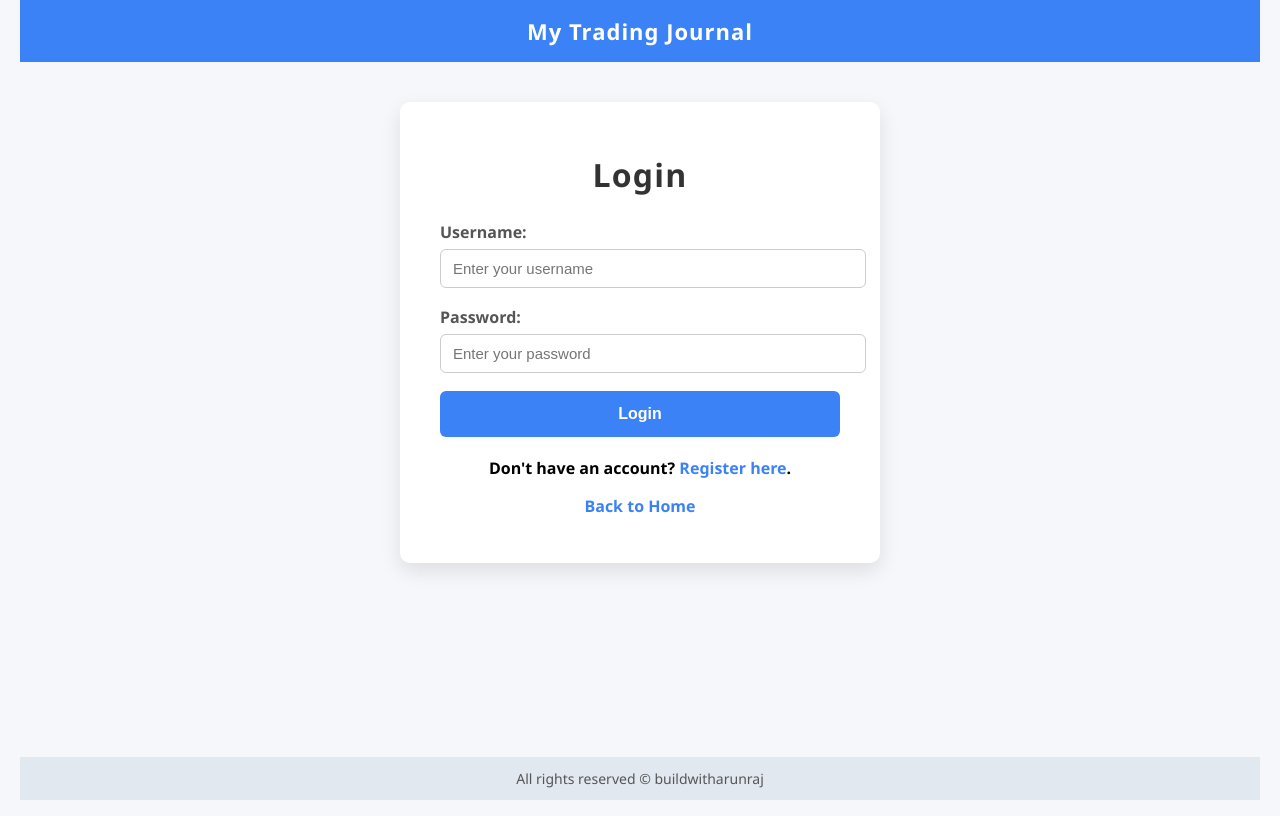
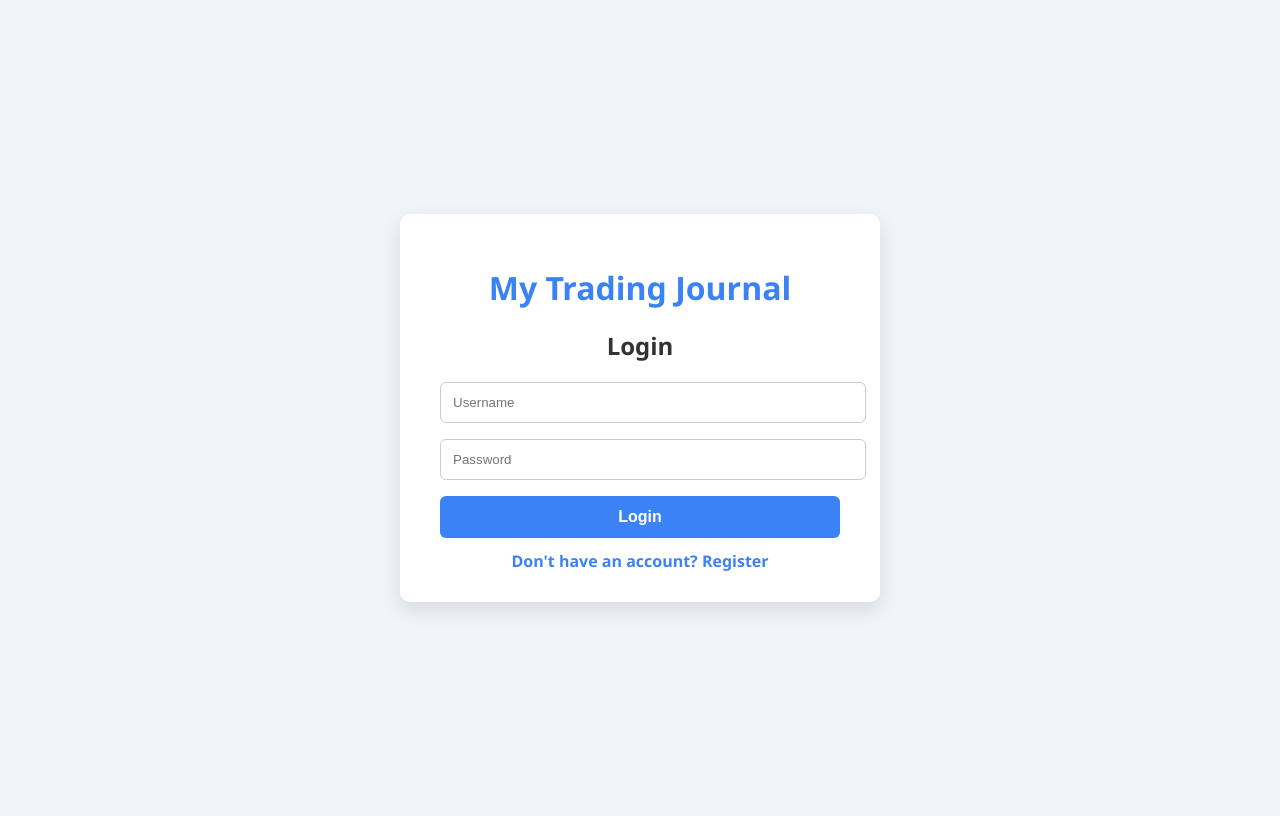
Before and after one commit to BeamingMonkey/option-journal-, a Flask app: page /login in a window 1280 px wide. Run offline with Flask 2, Linux system fonts and the light colour scheme.

Commit message:
Add files via upload

```diff
--- a/templates/login.html
+++ b/templates/login.html
@@ -1,159 +1,76 @@
 <!DOCTYPE html>
 <html lang="en">
 <head>
-    <meta charset="UTF-8" />
-    <meta name="viewport" content="width=device-width, initial-scale=1" />
-    <title>Login - Option Trading Journal</title>
+    <meta charset="UTF-8">
+    <title>Login - My Trading Journal</title>
     <style>
         body {
-            background: #f5f7fa;
+            background: #f0f4f8;
             font-family: 'Segoe UI', Tahoma, Geneva, Verdana, sans-serif;
-            margin: 0;
-            padding: 0 20px;
-            min-height: 100vh;
             display: flex;
-            flex-direction: column;
+            justify-content: center;
             align-items: center;
+            height: 100vh;
         }
-
-        header {
-            background-color: #3b82f6;
-            color: white;
-            width: 100%;
-            padding: 16px 0;
-            text-align: center;
-            font-size: 22px;
-            font-weight: bold;
-            letter-spacing: 1px;
-        }
-
-        .container {
+        .box {
             background: #fff;
+            padding: 30px 40px;
+            border-radius: 10px;
+            box-shadow: 0 8px 20px rgba(0,0,0,0.1);
             max-width: 400px;
             width: 100%;
-            padding: 30px 40px;
-            box-shadow: 0 8px 20px rgba(0,0,0,0.1);
-            border-radius: 10px;
+        }
+        h1 {
+            margin-bottom: 10px;
             text-align: center;
-            margin: 40px 0;
+            color: #3b82f6;
         }
-
-        h1 {
+        h2 {
+            margin-bottom: 20px;
+            text-align: center;
             color: #333;
-            margin-bottom: 25px;
-            font-weight: 700;
-            letter-spacing: 1.2px;
         }
-
-        label {
+        input {
+            width: 100%;
+            padding: 12px;
+            margin-bottom: 16px;
+            border: 1.5px solid #ccc;
+            border-radius: 6px;
+        }
+        button {
+            width: 100%;
+            padding: 12px;
+            background: #3b82f6;
+            color: white;
+            border: none;
+            border-radius: 6px;
+            font-weight: bold;
+            font-size: 16px;
+            cursor: pointer;
+        }
+        button:hover {
+            background: #2563eb;
+        }
+        a {
             display: block;
-            margin-bottom: 6px;
-            color: #555;
+            text-align: center;
+            margin-top: 12px;
+            color: #3b82f6;
             font-weight: 600;
-            text-align: left;
-        }
-
-        input[type="text"],
-        input[type="password"] {
-            width: 100%;
-            padding: 10px 12px;
-            margin-bottom: 18px;
-            border: 1.8px solid #ccc;
-            border-radius: 6px;
-            font-size: 15px;
-            transition: border-color 0.3s ease;
-        }
-
-        input[type="text"]:focus,
-        input[type="password"]:focus {
-            outline: none;
-            border-color: #3b82f6;
-            box-shadow: 0 0 6px rgba(59, 130, 246, 0.3);
-        }
-
-        input[type="submit"] {
-            background-color: #3b82f6;
-            color: white;
-            font-weight: 700;
-            border: none;
-            padding: 14px;
-            width: 100%;
-            border-radius: 6px;
-            cursor: pointer;
-            font-size: 16px;
-            transition: background-color 0.3s ease;
-        }
-
-        input[type="submit"]:hover {
-            background-color: #2563eb;
-        }
-
-        .messages {
-            color: #e03e3e;
-            text-align: left;
-            margin-bottom: 15px;
-            list-style: inside disc;
-            padding-left: 0;
-        }
-
-        .links {
-            margin-top: 20px;
-            font-weight: 600;
-        }
-
-        .links a {
-            color: #3b82f6;
             text-decoration: none;
-            transition: color 0.3s ease;
-        }
-
-        .links a:hover {
-            color: #2563eb;
-            text-decoration: underline;
-        }
-
-        footer {
-            margin-top: auto;
-            text-align: center;
-            width: 100%;
-            padding: 12px 0;
-            font-size: 14px;
-            color: #555;
-            background-color: #e2e8f0;
         }
     </style>
 </head>
 <body>
-
-    <header>My Trading Journal</header>
-
-    <div class="container">
-        <h1>Login</h1>
-        {% with messages = get_flashed_messages() %}
-          {% if messages %}
-            <ul class="messages">
-              {% for message in messages %}
-                <li>{{ message }}</li>
-              {% endfor %}
-            </ul>
-          {% endif %}
-        {% endwith %}
-        <form method="POST" action="/login">
-            <label for="username">Username:</label>
-            <input type="text" id="username" name="username" required placeholder="Enter your username">
-
-            <label for="password">Password:</label>
-            <input type="password" id="password" name="password" required placeholder="Enter your password">
-
-            <input type="submit" value="Login">
+    <div class="box">
+        <h1>My Trading Journal</h1>
+        <h2>Login</h2>
+        <form method="POST">
+            <input type="text" name="username" placeholder="Username" required />
+            <input type="password" name="password" placeholder="Password" required />
+            <button type="submit">Login</button>
         </form>
-        <div class="links">
-            <p>Don't have an account? <a href="/register">Register here</a>.</p>
-            <p><a href="/">Back to Home</a></p>
-        </div>
+        <a href="/register">Don't have an account? Register</a>
     </div>
-
-    <footer>All rights reserved © buildwitharunraj</footer>
-
 </body>
 </html>
```
